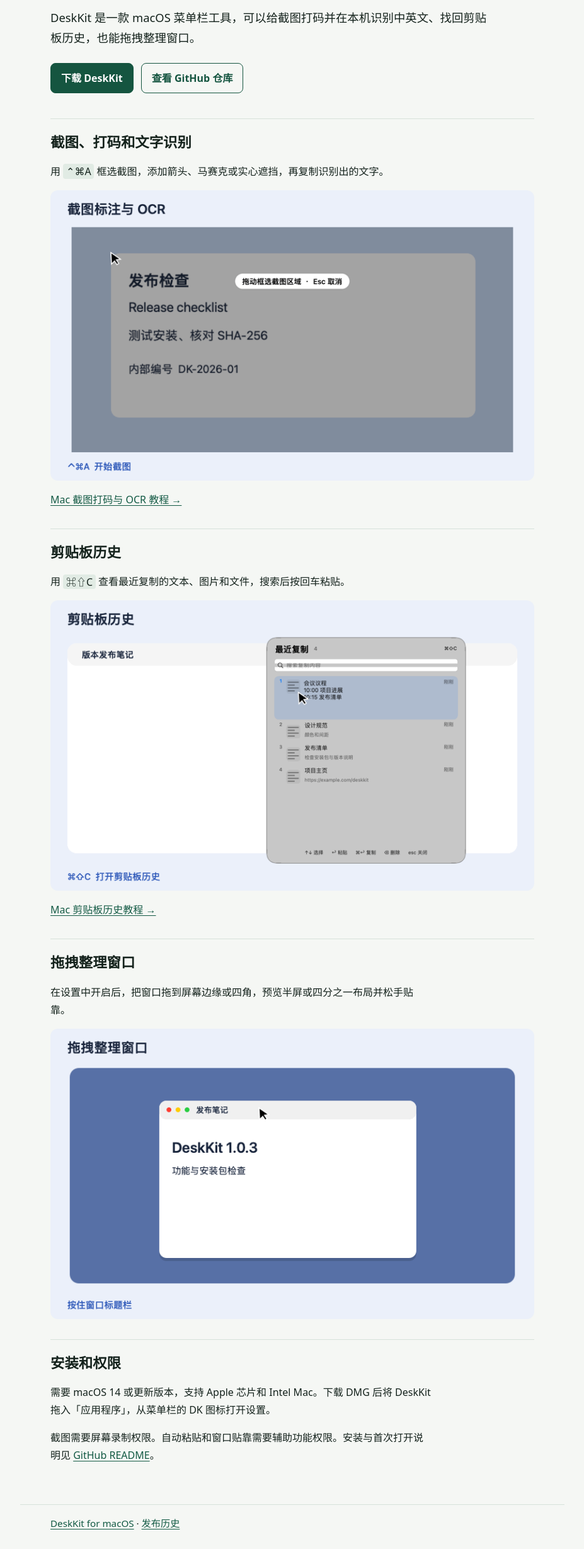
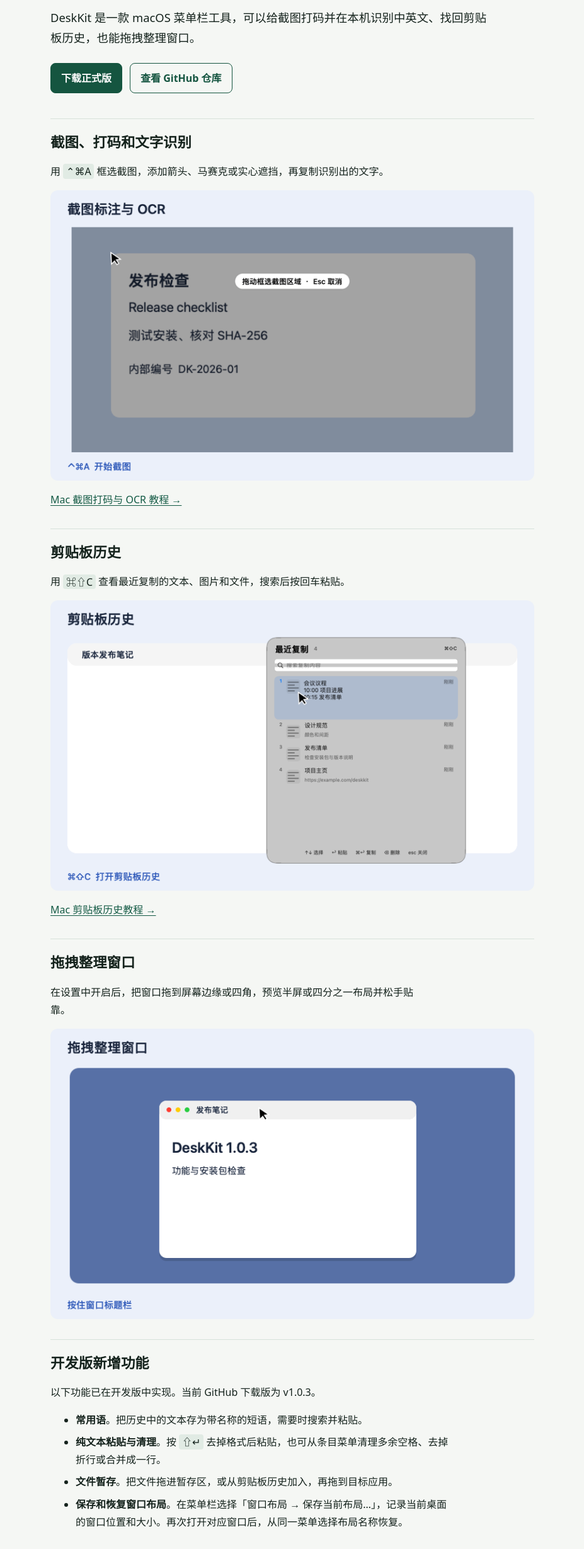
Before and after one commit to IveHD/handy-minis, a plain HTML site: page docs/index.html in a window 1280 px wide. Shown: the part 230-2689 px from the top of the page at 63% size, without its empty margins (176-1103 px from the left). Drawn offline with Linux system fonts and the light colour scheme.

Commit message:
Document upcoming DeskKit clipboard and window features

```diff
--- a/docs/index.html
+++ b/docs/index.html
@@ -20,7 +20,7 @@
     <h1>DeskKit for macOS</h1>
     <p class="intro">DeskKit 是一款 macOS 菜单栏工具，可以给截图打码并在本机识别中英文、找回剪贴板历史，也能拖拽整理窗口。</p>
     <div class="actions">
-      <a class="button" href="https://github.com/IveHD/desk-kit/releases/latest">下载 DeskKit</a>
+      <a class="button" href="https://github.com/IveHD/desk-kit/releases/latest">下载正式版</a>
       <a class="button secondary" href="https://github.com/IveHD/desk-kit">查看 GitHub 仓库</a>
     </div>
 
@@ -42,6 +42,16 @@
       <img src="demos/window-tiling.gif" alt="将窗口拖到屏幕右侧，预览并贴靠右半屏的布局示意" loading="lazy">
     </section>
     <section>
+      <h2>开发版新增功能</h2>
+      <p>以下功能已在开发版中实现。当前 GitHub 下载版为 v1.0.3。</p>
+      <ul>
+        <li><strong>常用语</strong>。把历史中的文本存为带名称的短语，需要时搜索并粘贴。</li>
+        <li><strong>纯文本粘贴与清理</strong>。按 <kbd>⇧↵</kbd> 去掉格式后粘贴，也可从条目菜单清理多余空格、去掉折行或合并成一行。</li>
+        <li><strong>文件暂存</strong>。把文件拖进暂存区，或从剪贴板历史加入，再拖到目标应用。</li>
+        <li><strong>保存和恢复窗口布局</strong>。在菜单栏选择「窗口布局 → 保存当前布局…」，记录当前桌面的窗口位置和大小。再次打开对应窗口后，从同一菜单选择布局名称恢复。</li>
+      </ul>
+    </section>
+    <section>
       <h2>安装和权限</h2>
       <p>需要 macOS 14 或更新版本，支持 Apple 芯片和 Intel Mac。下载 DMG 后将 DeskKit 拖入「应用程序」，从菜单栏的 DK 图标打开设置。</p>
       <p>截图需要屏幕录制权限。自动粘贴和窗口贴靠需要辅助功能权限。安装与首次打开说明见 <a href="https://github.com/IveHD/desk-kit#安装">GitHub README</a>。</p>
```
Also changed, not shown: docs/guides/mac-clipboard-history/index.html (+9 -0 lines).
